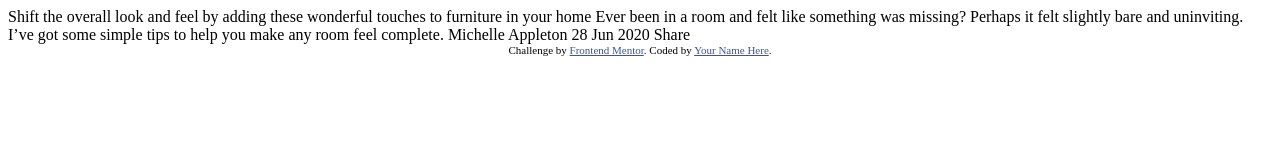
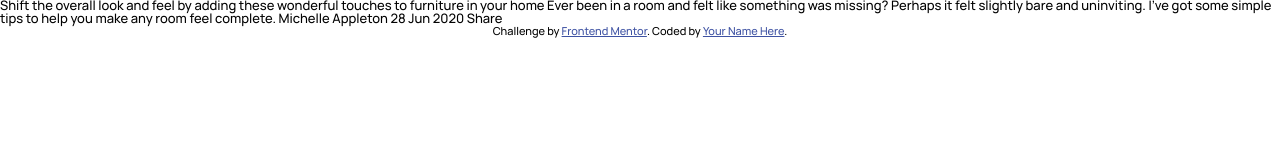
Before and after one commit to morauszkia/fm-article-preview, a plain HTML site: page index.html in a window 1280 px wide. Drawn offline with Linux system fonts and the light colour scheme.

Commit message:
basic css setup & added fonts

```diff
--- a/styles.css
+++ b/styles.css
@@ -1,3 +1,45 @@
+@font-face {
+  font-family: "Manrope";
+  font-weight: 500;
+  src: url("./assets/fonts/manrope-medium-webfont.woff2") format("woff2"),
+    url("./assets/fonts/manrope-medium-webfont.woff") format("woff");
+}
+
+@font-face {
+  font-family: "Manrope";
+  font-weight: 700;
+  src: url("./assets/fonts/manrope-bold-webfont.woff2") format("woff2"),
+    url("./assets/fonts/manrope-bold-webfont.woff") format("woff");
+}
+
+*,
+*::before,
+*::after {
+  margin: 0;
+  padding: 0;
+  box-sizing: border-box;
+}
+
+img {
+  max-width: 100%;
+}
+
+:root {
+  --dark-grayish-blue: hsl(217, 19%, 35%);
+  --desaturated-dark-blue: hsl(214, 17%, 51%);
+  --grayish-blue: hsl(212, 23%, 69%);
+  --light-grayish-blue: hsl(210, 46%, 95%);
+  --font-size-main: 0.8125rem;
+}
+
+body {
+  font-family: "Manrope", system-ui, -apple-system, BlinkMacSystemFont,
+    "Segoe UI", Roboto, Oxygen, Ubuntu, Cantarell, "Open Sans", "Helvetica Neue",
+    sans-serif;
+  font-size: var(--font-size-main);
+  font-weight: 500;
+}
+
 .attribution {
   font-size: 11px;
   text-align: center;
```
Also changed, not shown: assets/fonts/manrope-bold-webfont.woff (added), assets/fonts/manrope-bold-webfont.woff2 (added), assets/fonts/manrope-medium-webfont.woff (added), assets/fonts/manrope-medium-webfont.woff2 (added).
